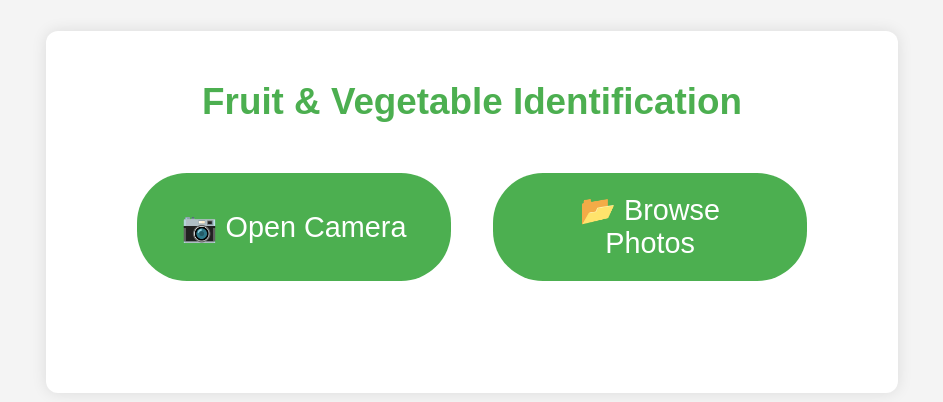
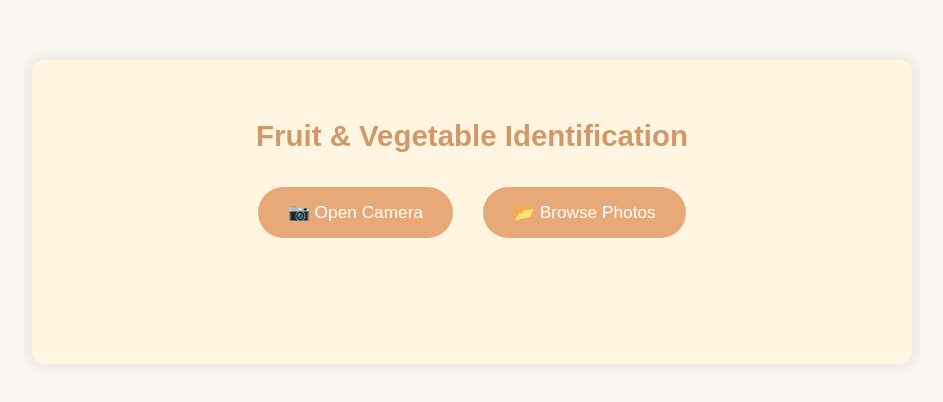
Before and after one commit to celine-hsieh/Plant-Identification-Web-App, a website: page index.html in a window 1280 px wide. Shown: the part 188-590 px from the top of the page, without its empty margins (168-1111 px from the left). Drawn offline with Linux system fonts and the light colour scheme.

Commit message:
UI Design

```diff
--- a/index.html
+++ b/index.html
@@ -8,6 +8,7 @@
   <title>Fruit & Vegetable Identification</title>
   <link rel="stylesheet" href="styles.css">
   <script src="script.js" defer></script>
+  <meta name="mobile-web-app-capable" content="yes">
 </head>
 
 <body>
--- a/styles.css
+++ b/styles.css
@@ -1,25 +1,25 @@
 body {
   font-family: 'Arial', sans-serif;
-  background-color: #f4f4f4;
+  background-color: #f9f6f2;
+  /* Light beige background for a food-themed design */
   display: flex;
   justify-content: center;
   align-items: center;
   height: 100vh;
   margin: 0;
   overflow: hidden;
-  /* Prevent scrolling */
 }
 
 .container {
-  background-color: #fff;
-  padding: 2%;
-  /* Use percentage for padding */
+  background-color: #fff5e1;
+  /* Cream color for the container */
+  padding: 40px;
+  /* Equal padding on all sides */
   border-radius: 12px;
   box-shadow: 0 0 15px rgba(0, 0, 0, 0.1);
   text-align: center;
   width: 80%;
   max-width: 800px;
-  /* Set a maximum width */
   display: flex;
   flex-direction: column;
   align-items: center;
@@ -27,37 +27,38 @@ body {
 }
 
 h1 {
-  color: #4CAF50;
-  font-size: calc(1.5em + 1vw);
-  /* Adjust font size based on viewport width */
-  margin-bottom: calc(1em + 1vw);
-  /* Adjust margin based on viewport width */
+  color: #d1986a;
+  font-size: calc(1.2em + 0.8vw);
+  /* Adjusted font size */
+  margin-bottom: calc(0.8em + 0.8vw);
+  /* Adjusted margin */
 }
 
 .button-container {
   display: flex;
   justify-content: space-between;
   margin-bottom: calc(1em + 1vw);
-  /* Adjust margin based on viewport width */
+  flex-wrap: nowrap;
 }
 
 button {
-  background-color: #4CAF50;
+  white-space: nowrap;
+  background-color: #e8a978;
   color: #fff;
   padding: calc(0.5em + 0.5vw) calc(1em + 1vw);
   /* Adjust padding based on viewport width */
   border: none;
   border-radius: 50px;
   cursor: pointer;
-  font-size: calc(1em + 1vw);
-  /* Adjust font size based on viewport width */
+  font-size: calc(0.6em + 0.6vw);
+  /* Adjusted font size */
   flex: 1;
   margin: 0 calc(0.5em + 0.5vw);
   /* Adjust margin based on viewport width */
 }
 
 button:hover {
-  background-color: #45a049;
+  background-color: #d1986a;
 }
 
 .preview-container {
@@ -76,8 +77,8 @@ button:hover {
   color: #fff;
   padding: 5px 10px;
   border-radius: 16px;
-  font-size: calc(0.8em + 0.5vw);
-  /* Adjust font size based on viewport width */
+  font-size: calc(0.6em + 0.4vw);
+  /* Adjusted font size */
 }
 
 #previewImage {
@@ -98,6 +99,6 @@ button:hover {
   padding: calc(0.5em + 0.5vw);
   /* Adjust padding based on viewport width */
   border-radius: 16px;
-  font-size: calc(1em + 0.5vw);
-  /* Adjust font size based on viewport width */
+  font-size: calc(0.8em + 0.4vw);
+  /* Adjusted font size */
 }
```
